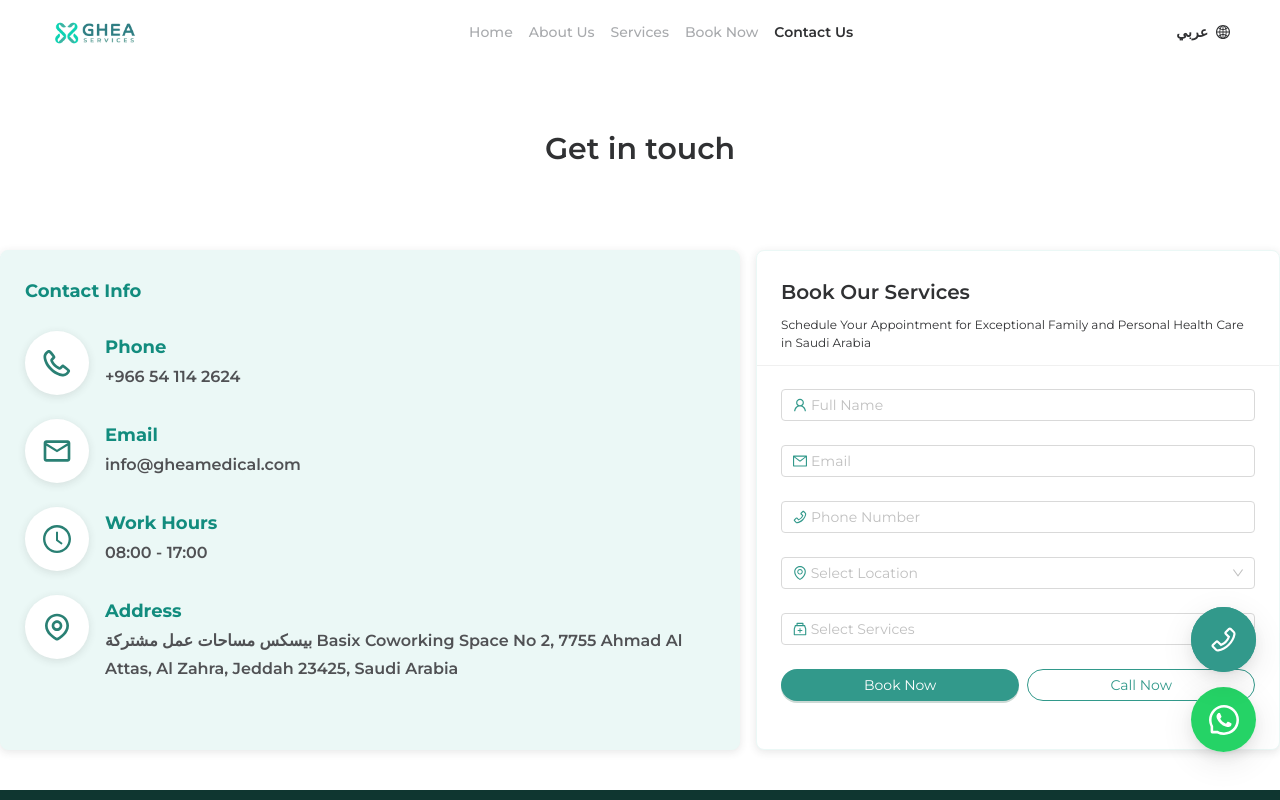
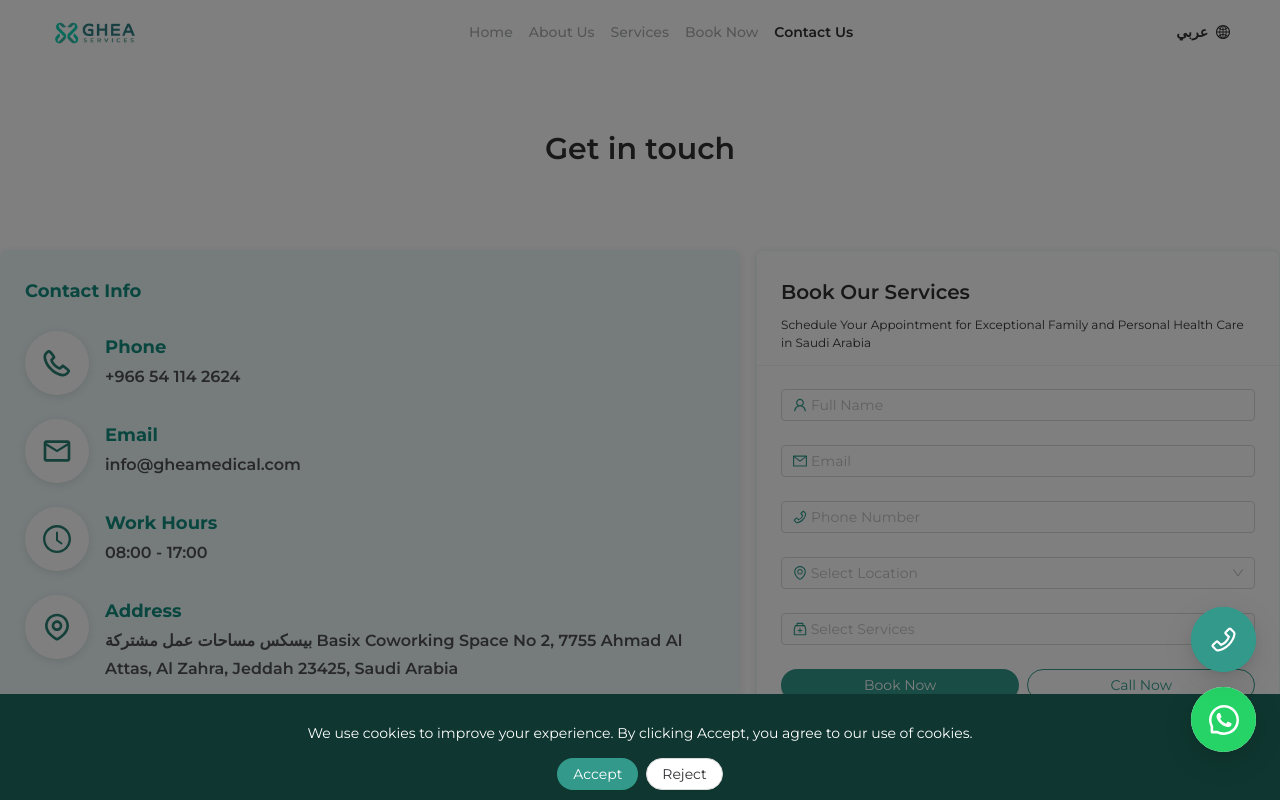
Before and after one commit to emilrestu/gheamedical, a Next.js app: page /contact-us/components/MainHeader in a window 1280 px wide. Shown: the top 800 px of the page. Built offline with nearby package versions, Linux system fonts and the light colour scheme.

Commit message:
feat: add cookies policy

```diff
--- a/package.json
+++ b/package.json
@@ -14,6 +14,7 @@
         "@ant-design/icons": "^5.3.7",
         "@next/third-parties": "^14.2.9",
         "antd": "^5.19.0",
+        "js-cookie": "^3.0.5",
         "next": "14.2.4",
         "react": "^18",
         "react-dom": "^18",
@@ -24,6 +25,7 @@
     },
     "devDependencies": {
         "@svgr/webpack": "^8.1.0",
+        "@types/js-cookie": "^3.0.6",
         "@types/node": "^20",
         "@types/react": "^18",
         "@types/react-dom": "^18",
--- a/src/components/book-service-card/BookServiceCard.tsx
+++ b/src/components/book-service-card/BookServiceCard.tsx
@@ -30,6 +30,8 @@ const BookServiceCard = () => {
     const textLocation = useTranslate('LOCATION', ' Location');
     const textServices = useTranslate('SERVICES', ' Services');
 
+    const formValue = Form.useWatch(null, form);
+
     const CityData = useMemo(() => {
         if (langCode === 'ar') return CityArabic;
 
@@ -42,9 +44,7 @@ const BookServiceCard = () => {
         return ServicesEnglish;
     }, [langCode]);
 
-    const bookHandler = () => {
-        const formValue = form.getFieldsValue();
-
+    const getWALink = () => {
         const ArrValue = [`${textIwantBookServices}\n`];
 
         if (formValue?.full_name || formValue?.email || formValue?.phone || formValue?.location || formValue?.services) {
@@ -57,7 +57,7 @@ const BookServiceCard = () => {
             if (formValue?.location) ArrValue.push(`${textServices}: ${formValue?.services}`);
         }
 
-        window.open(`https://wa.me/${PHONE_NUMBER}?text=${encodeURI(ArrValue.join('\n'))}`, '_blank');
+        return `https://wa.me/${PHONE_NUMBER}?text=${encodeURI(ArrValue.join('\n'))}`;
     };
 
     return (
@@ -125,15 +125,11 @@ const BookServiceCard = () => {
                     <Form.Item>
                         <Row gutter={[8, 8]}>
                             <Col flex={1}>
-                                <Button
-                                    type="primary"
-                                    block
-                                    onClick={() => {
-                                        bookHandler();
-                                    }}
-                                >
-                                    <Translate>Book Now</Translate>
-                                </Button>
+                                <Link href={getWALink()} passHref target="_blank">
+                                    <Button type="primary" block>
+                                        <Translate>Book Now</Translate>
+                                    </Button>
+                                </Link>
                             </Col>
                             <Col flex={1}>
                                 <Link href={`tel:${PHONE_NUMBER}`} passHref target="_blank">
--- /dev/null
+++ b/src/components/cookies-banner/CookiesBanner.tsx
@@ -0,0 +1,89 @@
+import { useEffect, useState } from 'react';
+import Cookies from 'js-cookie';
+import { Button, Space, Typography } from 'antd';
+import Translate from '../translate';
+import { useAppContext } from '@/context/AppContext';
+
+const CookieBanner = () => {
+    const [isVisible, setIsVisible] = useState(false);
+    const { setcookiesAccepted } = useAppContext();
+
+    const handleAccept = () => {
+        Cookies.set('cookieConsent', 'true', { expires: 365 });
+        setcookiesAccepted(true);
+        setIsVisible(false);
+    };
+
+    const handleReject = () => {
+        Cookies.set('cookieConsent', 'false', { expires: 365 });
+        setIsVisible(false);
+        setcookiesAccepted(true);
+    };
+
+    useEffect(() => {
+        const consent = Cookies.get('cookieConsent');
+        if (!consent) {
+            setIsVisible(true);
+        }
+    }, []);
+
+    useEffect(() => {
+        if (isVisible) {
+            document.body.classList.add('disable-scroll');
+        } else {
+            document.body.classList.remove('disable-scroll');
+        }
+
+        // Cleanup when the component unmounts
+        return () => {
+            document.body.classList.remove('disable-scroll');
+        };
+    }, [isVisible]);
+
+    if (!isVisible) return null;
+
+    return (
+        <>
+            <div
+                style={{
+                    position: 'fixed',
+                    top: 0,
+                    left: 0,
+                    bottom: 0,
+                    right: 0,
+                    zIndex: 999,
+                    background: '#000',
+                    opacity: 0.5,
+                }}
+            />
+            <div
+                style={{
+                    position: 'fixed',
+                    bottom: 0,
+                    width: '100%',
+                    backgroundColor: 'rgb(15, 54, 48)',
+                    color: '#fff',
+                    textAlign: 'center',
+                    padding: '10px',
+                    zIndex: 1000,
+                }}
+            >
+                <br />
+                <Typography.Paragraph style={{ color: '#fff' }}>
+                    <Translate>We use cookies to improve your experience. By clicking Accept, you agree to our use of cookies.</Translate>
+                </Typography.Paragraph>
+                <Space>
+                    <Button type="primary" onClick={handleAccept}>
+                        <Translate>Accept</Translate>
+                    </Button>
+                    <Button onClick={handleReject}>
+                        <Translate>Reject</Translate>
+                    </Button>
+                </Space>
+                <br />
+            </div>
+        </>
+    );
+};
+
+export default CookieBanner;
--- /dev/null
+++ b/src/components/cookies-banner/index.tsx
@@ -0,0 +1,3 @@
+import CookiesBanner from './CookiesBanner';
+
+export default CookiesBanner;
--- /dev/null
+++ b/src/context/AppContext.ts
@@ -0,0 +1,15 @@
+import { createContext, useContext } from 'react';
+
+export type AppContextType = {
+    cookiesAccepted: boolean;
+    setcookiesAccepted: React.Dispatch<React.SetStateAction<AppContextType['cookiesAccepted']>>;
+};
+
+const AppContext = createContext<AppContextType>({
+    cookiesAccepted: false,
+    setcookiesAccepted: () => {},
+});
+
+export const useAppContext = () => useContext(AppContext);
+
+export default AppContext;
--- /dev/null
+++ b/src/context/AppContextProvider.tsx
@@ -0,0 +1,27 @@
+import React, { useEffect, useState } from 'react';
+import AppContext from './AppContext';
+import Cookies from 'js-cookie';
+
+const AppContextProvider = ({ children }: { children: React.ReactNode }) => {
+    const [cookiesAccepted, setcookiesAccepted] = useState(false);
+
+    useEffect(() => {
+        const consent = Cookies.get('cookieConsent');
+        if (consent) {
+            setcookiesAccepted(true);
+        }
+    }, []);
+
+    return (
+        <AppContext.Provider
+            value={{
+                cookiesAccepted,
+                setcookiesAccepted,
+            }}
+        >
+            {children}
+        </AppContext.Provider>
+    );
+};
+
+export default AppContextProvider;
--- a/src/pages/_app.tsx
+++ b/src/pages/_app.tsx
@@ -10,12 +10,17 @@ import { PHONE_NUMBER } from '@/data/constants';
 import { useThemesContext } from '@/context/ThemesContext';
 import useTranslate from '@/hooks/useTranslate';
 import { GoogleTagManager } from '@next/third-parties/google';
+import CookiesBanner from '@/components/cookies-banner';
+import AppContextProvider from '@/context/AppContextProvider';
+import { useAppContext } from '@/context/AppContext';
 import '../themes/main.scss';
+import Link from 'next/link';
 
 const { Content } = Layout;
 
 const InnerApp_: React.FC<{ children: React.ReactNode }> = ({ children }) => {
     const { isArabic } = useThemesContext();
+    const { cookiesAccepted } = useAppContext();
     const { xs } = Grid.useBreakpoint();
     const textLine1 = useTranslate('GREETINGS', 'Greetings');
     const textLine2 = useTranslate(
@@ -36,47 +41,52 @@ const InnerApp_: React.FC<{ children: React.ReactNode }> = ({ children }) => {
                 <Footer />
             </Layout>
 
+            <Link href={`https://wa.me/${PHONE_NUMBER}?text=${encodeURI(`${textLine1}\n\n${textLine2}\n\n${textLine3}`)}`} passHref target="_blank">
                 <FloatButton
                     className="whatsapp-button"
                     icon={<WhatsAppOutlined style={{ color: 'white' }} />}
                     style={{ color: 'white', width: 65, height: 65 }}
-                onClick={() => {
-                    window.open(`https://wa.me/${PHONE_NUMBER}?text=${encodeURI(`${textLine1}\n\n${textLine2}\n\n${textLine3}`)}`, '_blank');
-                }}
                 />
+            </Link>
 
+            <Link href={`tel:${PHONE_NUMBER}`} passHref target="_blank">
                 <FloatButton
                     type="primary"
                     className="phone-button"
                     icon={<PhoneOutlined style={{ color: 'white' }} />}
                     style={{ color: 'white', width: 65, height: 65, marginBottom: 80 }}
-                onClick={() => {
-                    window.open(`tel:${PHONE_NUMBER}`, '_blank');
-                }}
                 />
+            </Link>
 
             <FloatButton.BackTop
                 className="backtop-button"
                 visibilityHeight={1000}
                 style={{ color: 'white', width: 65, height: 65, marginBottom: 160 }}
             />
+            {cookiesAccepted && (
+                <>
+                    <GoogleTagManager gtmId="GTM-5B7GKLF" />
+                    <GoogleTagManager gtmId="G-LC2Y275PM4" />
+                    <GoogleTagManager gtmId="AW-10944457511" />
+                </>
+            )}
         </>
     );
 };
 
-const App = ({ Component, pageProps }: AppProps) => (
-    <>
+const App = ({ Component, pageProps }: AppProps) => {
+    return (
+        <AppContextProvider>
             <TranslateContextProvider>
                 <ThemesContextProvider>
                     <InnerApp_>
                         <Component {...pageProps} />
+                        <CookiesBanner />
                     </InnerApp_>
                 </ThemesContextProvider>
             </TranslateContextProvider>
-        <GoogleTagManager gtmId="GTM-5B7GKLF" />
-        <GoogleTagManager gtmId="G-LC2Y275PM4" />
-        <GoogleTagManager gtmId="AW-10944457511" />
-    </>
+        </AppContextProvider>
     );
+};
 
 export default App;
--- a/src/pages/home/components/PopupBanner.tsx
+++ b/src/pages/home/components/PopupBanner.tsx
@@ -6,9 +6,11 @@ import PopUpBannerAr1 from '@/assets/home-popup/ghea-services-ar-01.jpg';
 import PopUpBannerAr2 from '@/assets/home-popup/ghea-services-ar-02.jpg';
 import { CloseOutlined } from '@ant-design/icons';
 import { useTranslateContext } from '@/context/TranslateContext';
+import { useAppContext } from '@/context/AppContext';
 
 const PopupBanner = () => {
     const { langCode } = useTranslateContext();
+    const { cookiesAccepted } = useAppContext();
 
     const [showPopup, setShowPopup] = useState(false);
 
@@ -30,12 +32,12 @@ const PopupBanner = () => {
         const now = new Date().getTime();
         const oneHour = 30 * 60 * 1000; // One hour in milliseconds
 
-        if (!lastVisit || now - parseInt(lastVisit) > oneHour) {
+        if ((!lastVisit || now - parseInt(lastVisit) > oneHour) && cookiesAccepted) {
             // If the last visit was more than an hour ago or no visit recorded, show the popup
             setShowPopup(true);
             localStorage.setItem('lastVisit', now.toString()); // Update last visit time
         }
-    }, []);
+    }, [cookiesAccepted]);
 
     return (
         <Modal
--- a/src/themes/main.scss
+++ b/src/themes/main.scss
@@ -2,6 +2,11 @@ body {
     margin: 0;
     max-width: 100vw;
     overflow-x: hidden;
+
+    &.disable-scroll {
+        overflow: hidden;
+        height: 100%;
+    }
 
     .ant-layout {
         background: #fff;
```
Also changed, not shown: 1 other file (tests, documents, lock files or other folders). Lines whose indentation alone changed are shown as unchanged.
